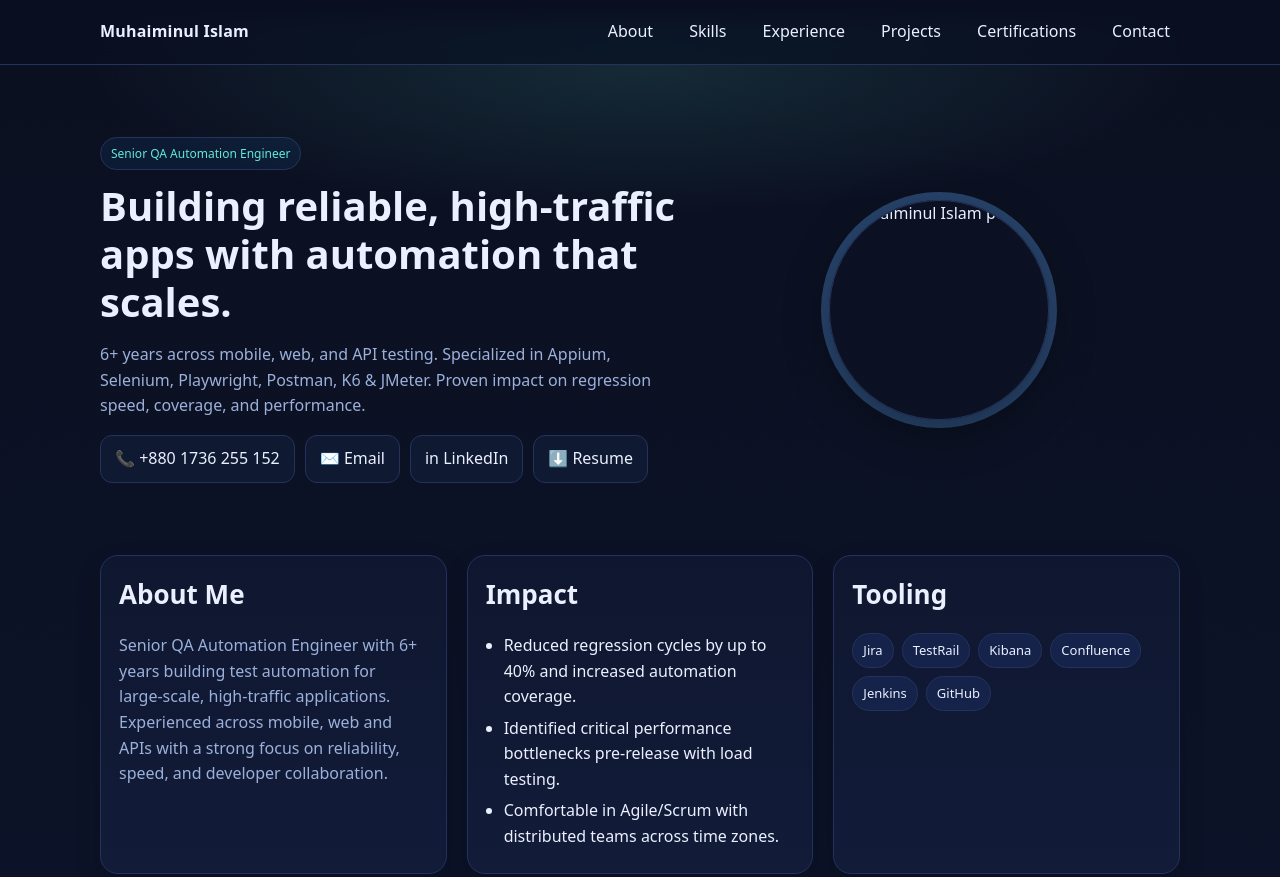
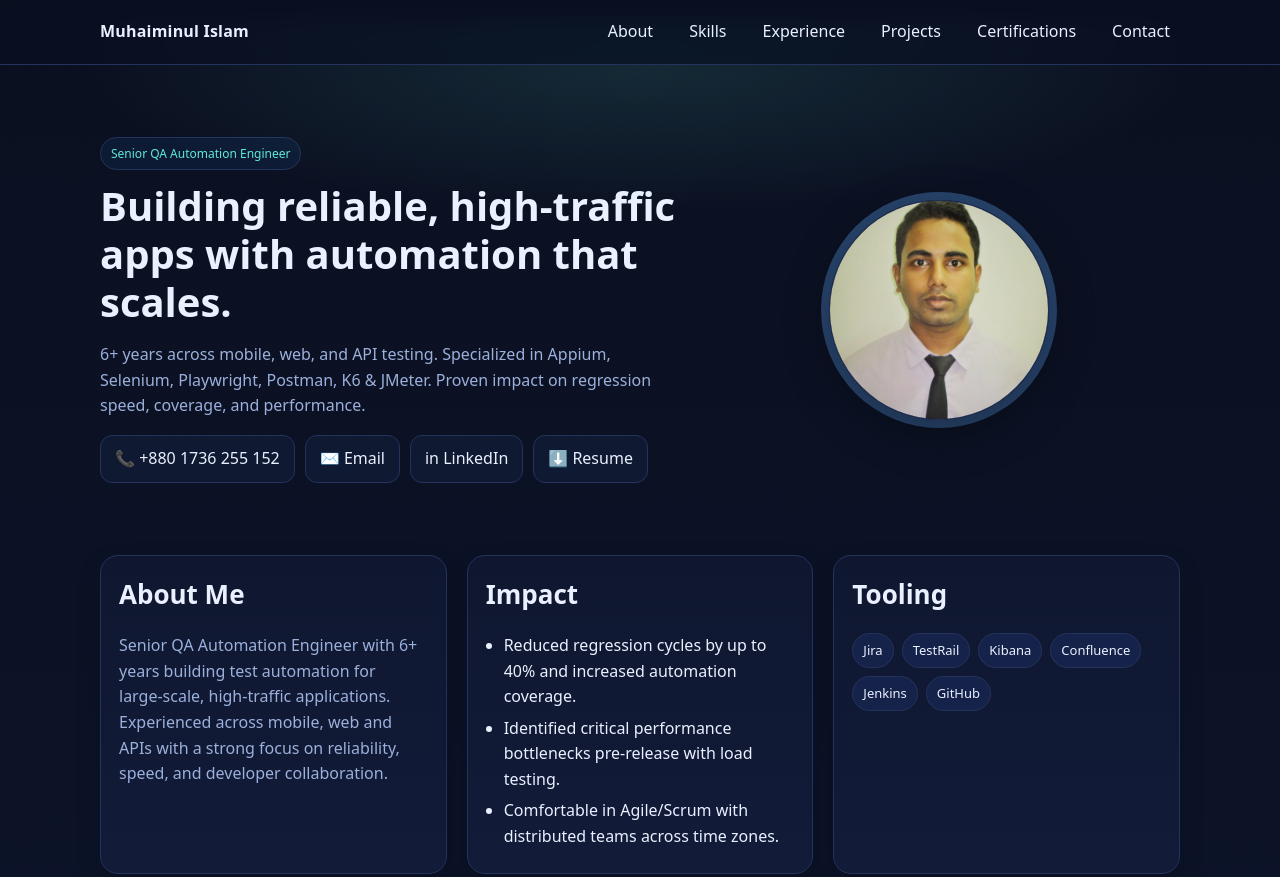
Before and after one commit to msorange19/msorange19.github.io, a plain HTML site: page index.html in a window 1280 px wide. Shown: the top 877 px of the page. Drawn offline with Linux system fonts and the light colour scheme.

Commit message:
Update index.html

```diff
--- a/index.html
+++ b/index.html
@@ -125,7 +125,7 @@
       </div>
       <div class="avatar-wrap">
         <!-- Replace my-photo.jpg with your uploaded file name (e.g. P1040766j.jpg) -->
-        <img class="avatar" src="msorange19/msorange19.github.io/my-photo.jpg" alt="Muhaiminul Islam portrait" />
+        <img class="avatar" src="/my-photo.jpg" alt="Muhaiminul Islam portrait" />
       </div>
     </div>
   </main>
```
